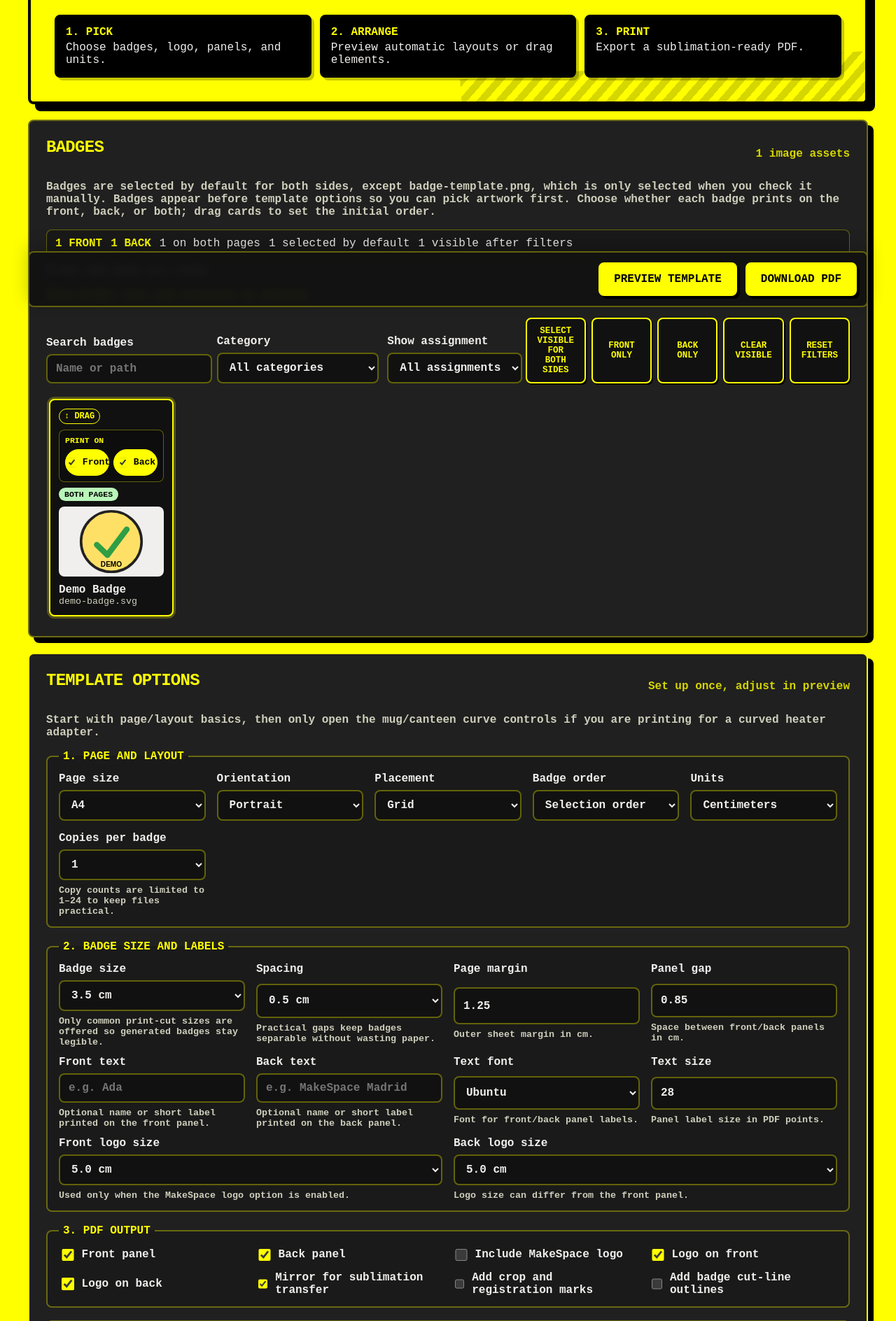
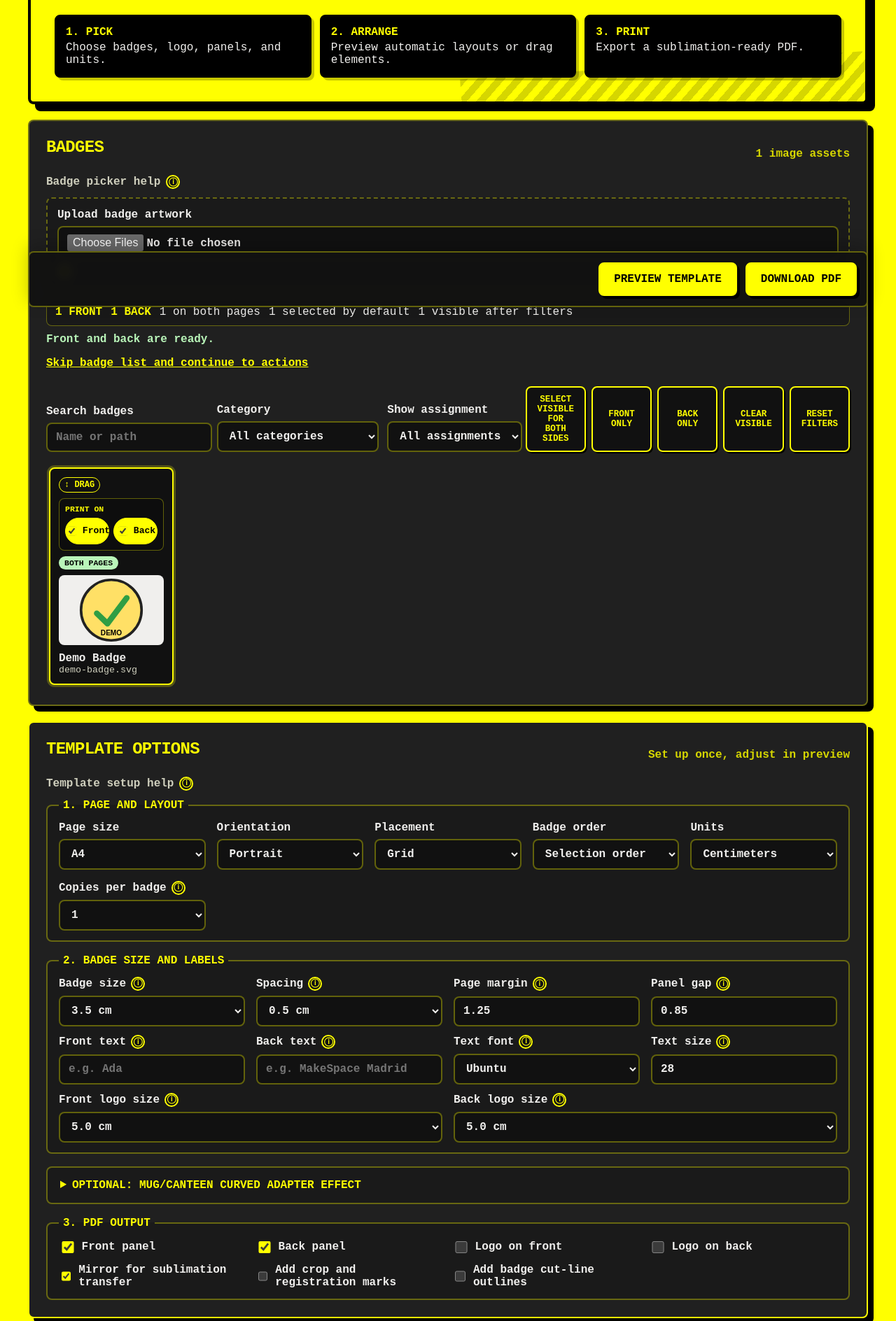
Before and after one commit to luisriverag/tshirt_templates, a Flask app: page / in a window 1280 px wide. Shown: the part 361-2249 px from the top of the page at 70% size. Run offline with Flask 3, Linux system fonts and the light colour scheme.

Commit message:
Raise UI badge size minimum

```diff
--- a/static/styles.css
+++ b/static/styles.css
@@ -52,6 +52,16 @@ h2 { margin: 0 0 18px; color: var(--primary-color); text-transform: uppercase; l
 .curve-helper { display: grid; gap: 6px; align-self: stretch; padding: 12px; border: 1px solid var(--line-color); border-radius: var(--border-radius); background: var(--surface-color); }
 .curve-helper strong { color: var(--primary-color); text-transform: uppercase; }
 .upload-dropzone { border: 2px dashed var(--line-color); border-radius: var(--border-radius); padding: 14px; background: rgba(0,0,0,.18); }
+.context-help { display: flex; align-items: center; gap: 8px; width: fit-content; margin: 8px 0 12px; color: #cfcfbd; font-weight: 800; }
+.label-row { display: inline-flex; align-items: center; gap: 7px; flex-wrap: wrap; }
+.info-hint { position: relative; display: inline-flex; align-items: center; width: fit-content; vertical-align: middle; }
+.info-hint summary { display: inline-grid; place-items: center; width: 1.25rem; height: 1.25rem; border: 2px solid var(--primary-color); border-radius: 999px; color: var(--primary-color); background: var(--surface-color); font-size: .78rem; font-weight: 900; line-height: 1; cursor: pointer; list-style: none; }
+.info-hint summary::-webkit-details-marker { display: none; }
+.info-hint summary:hover, .info-hint summary:focus-visible { color: var(--secondary-color); background: var(--primary-color); outline: none; }
+.info-hint summary:focus-visible { box-shadow: 0 0 0 3px rgba(255,255,0,.34); }
+.hint-bubble { display: none; position: absolute; left: 0; top: calc(100% + 8px); z-index: 12; width: max-content; max-width: min(320px, 82vw); padding: 10px 12px; border: 2px solid var(--primary-color); border-radius: var(--border-radius); color: var(--text-color); background: var(--surface-color); box-shadow: 5px 5px 0 var(--secondary-color); font-size: .82rem; font-weight: 700; line-height: 1.35; text-transform: none; }
+.info-hint:hover .hint-bubble, .info-hint[open] .hint-bubble, .info-hint:focus-within .hint-bubble { display: block; }
+.control-grid > label:nth-child(4n) .hint-bubble, .badge-toolbar label:nth-child(4n) .hint-bubble { left: auto; right: 0; }
 label { display: grid; gap: 7px; font-weight: 800; }
 small, .hint { color: #cfcfbd; font-weight: 700; }
 input, select, button { font: inherit; }
--- a/templates/index.html
+++ b/templates/index.html
@@ -1,3 +1,9 @@
+{% macro info_hint(text) -%}
+  <details class="info-hint">
+    <summary aria-label="More information">ⓘ</summary>
+    <span class="hint-bubble">{{ text }}</span>
+  </details>
+{%- endmacro %}
 <!doctype html>
 <html lang="en">
   <head>
@@ -46,7 +52,14 @@
             <h2>Badges</h2>
             <span>{{ badges|length }} image assets</span>
           </div>
-          <p class="hint" id="badge-picker-help">Badges are selected by default for both sides, except badge-template.png, which is only selected when you check it manually. Badges appear before template options so you can pick artwork first. Choose whether each badge prints on the front, back, or both; drag cards to set the initial order.</p>
+          <div class="context-help" id="badge-picker-help">
+            <span>Badge picker help</span>
+            {{ info_hint("Badges are selected by default for both sides, except badge-template.png, which is only selected when you check it manually. Badges appear before template options so you can pick artwork first. Choose whether each badge prints on the front, back, or both; drag cards to set the initial order.") }}
+          </div>
+          <label class="upload-dropzone">Upload badge artwork
+            <input type="file" name="uploads" multiple accept=".svg,.png,.jpg,.jpeg,image/svg+xml,image/png,image/jpeg">
+            {{ info_hint("Optional SVG, PNG, or JPG files are saved locally and included in this template.") }}
+          </label>
           <div class="selection-summary" aria-live="polite">
             <strong><span id="front-badge-count">{{ selected_ids|length }}</span> front</strong>
             <strong><span id="back-badge-count">{{ selected_ids|length }}</span> back</strong>
@@ -118,7 +131,10 @@
             <h2>Template options</h2>
             <span>Set up once, adjust in preview</span>
           </div>
-          <p class="hint">Start with page/layout basics, then only open the mug/canteen curve controls if you are printing for a curved heater adapter.</p>
+          <div class="context-help">
+            <span>Template setup help</span>
+            {{ info_hint("Start with page/layout basics, then only open the mug/canteen curve controls if you are printing for a curved heater adapter.") }}
+          </div>
 
           <div class="option-groups">
             <fieldset class="control-group">
@@ -159,13 +175,12 @@
                     {% endfor %}
                   </select>
                 </label>
-                <label>Copies per badge
+                <label><span class="label-row">Copies per badge {{ info_hint("Copy counts are limited to 1–24 to keep files practical.") }}</span>
                   <select name="copies">
                     {% for amount in copy_options %}
                       <option value="{{ amount }}">{{ amount }}</option>
                     {% endfor %}
                   </select>
-                  <small>Copy counts are limited to 1–24 to keep files practical.</small>
                 </label>
               </div>
             </fieldset>
@@ -173,83 +188,113 @@
             <fieldset class="control-group">
               <legend>2. Badge size and labels</legend>
               <div class="control-grid">
-                <label>Badge size
+                <label><span class="label-row">Badge size {{ info_hint("Badge size choices start at 2.5 cm / 1 in so generated badges stay printable and legible.") }}</span>
                   <select name="badge_size" id="badge-size-select">
                     {% for amount in badge_size_options[default_unit] %}
                       <option value="{{ amount }}" {% if amount == "3.5" %}selected{% endif %}>{{ amount }} {{ default_unit }}</option>
                     {% endfor %}
                   </select>
-                  <small>Only common print-cut sizes are offered so generated badges stay legible.</small>
                 </label>
-                <label>Spacing
+                <label><span class="label-row">Spacing {{ info_hint("Practical gaps keep badges separable without wasting paper.") }}</span>
                   <select name="spacing" id="spacing-select">
                     {% for amount in spacing_options[default_unit] %}
                       <option value="{{ amount }}" {% if amount == "0.5" %}selected{% endif %}>{{ amount }} {{ default_unit }}</option>
                     {% endfor %}
                   </select>
-                  <small>Practical gaps keep badges separable without wasting paper.</small>
                 </label>
-                <label>Page margin
+                <label><span class="label-row">Page margin
+                  <details class="info-hint">
+                    <summary aria-label="More information">ⓘ</summary>
+                    <span class="hint-bubble">Outer sheet margin in <span class="dynamic-unit">{{ default_unit }}</span>.</span>
+                  </details>
+                </span>
                   <input type="number" name="page_margin" id="page-margin-input" min="0" max="5" step="0.01" value="{{ default_page_margin_amounts[default_unit] }}">
-                  <small>Outer sheet margin in <span class="dynamic-unit">{{ default_unit }}</span>.</small>
                 </label>
-                <label>Panel gap
+                <label><span class="label-row">Panel gap
+                  <details class="info-hint">
+                    <summary aria-label="More information">ⓘ</summary>
+                    <span class="hint-bubble">Space between front/back panels in <span class="dynamic-unit">{{ default_unit }}</span>.</span>
+                  </details>
+                </span>
                   <input type="number" name="panel_gap" id="panel-gap-input" min="0" max="10" step="0.01" value="{{ default_panel_gap_amounts[default_unit] }}">
-                  <small>Space between front/back panels in <span class="dynamic-unit">{{ default_unit }}</span>.</small>
                 </label>
               </div>
               <div class="control-grid" style="margin-top:12px">
-                <label>Front text
-                  <input type="text" name="front_text" maxlength="64" placeholder="e.g. Ada" aria-describedby="front-text-help">
-                  <small id="front-text-help">Optional name or short label printed on the front panel.</small>
+                <label><span class="label-row">Front text {{ info_hint("Optional name or short label printed on the front panel.") }}</span>
+                  <input type="text" name="front_text" maxlength="64" placeholder="e.g. Ada">
                 </label>
-                <label>Back text
-                  <input type="text" name="back_text" maxlength="64" placeholder="e.g. MakeSpace Madrid" aria-describedby="back-text-help">
-                  <small id="back-text-help">Optional name or short label printed on the back panel.</small>
+                <label><span class="label-row">Back text {{ info_hint("Optional name or short label printed on the back panel.") }}</span>
+                  <input type="text" name="back_text" maxlength="64" placeholder="e.g. MakeSpace Madrid">
                 </label>
-                <label>Text font
+                <label><span class="label-row">Text font {{ info_hint("Font for front/back panel labels.") }}</span>
                   <select name="text_font">
                     {% for value, label in text_fonts.items() %}
                       <option value="{{ value }}" {% if value == "ubuntu" %}selected{% endif %}>{{ label }}</option>
                     {% endfor %}
                   </select>
-                  <small>Font for front/back panel labels.</small>
                 </label>
-                <label>Text size
+                <label><span class="label-row">Text size {{ info_hint("Panel label size in PDF points.") }}</span>
                   <input type="number" name="text_size" id="text-size-input" min="8" max="72" step="1" value="{{ default_text_size }}">
-                  <small>Panel label size in PDF points.</small>
                 </label>
               </div>
               <div class="control-grid" style="margin-top:12px">
-                <label>Front logo size
+                <label><span class="label-row">Front logo size {{ info_hint("Check “Logo on front” below to add the MakeSpace logo to the front panel.") }}</span>
                   <select name="front_logo_size" id="front-logo-size-select">
                     {% for amount in logo_size_options[default_unit] %}
                       <option value="{{ amount }}" {% if amount == "5.0" %}selected{% endif %}>{{ amount }} {{ default_unit }}</option>
                     {% endfor %}
                   </select>
-                  <small>Used only when the MakeSpace logo option is enabled.</small>
                 </label>
-                <label>Back logo size
+                <label><span class="label-row">Back logo size {{ info_hint("Logo size can differ from the front panel.") }}</span>
                   <select name="back_logo_size" id="back-logo-size-select">
                     {% for amount in logo_size_options[default_unit] %}
                       <option value="{{ amount }}" {% if amount == "5.0" %}selected{% endif %}>{{ amount }} {{ default_unit }}</option>
                     {% endfor %}
                   </select>
-                  <small>Logo size can differ from the front panel.</small>
                 </label>
                 <input type="hidden" name="logo_size" id="logo-size-select" value="{{ default_logo_amounts[default_unit] }}">
               </div>
             </fieldset>
+
+            <details class="advanced-panel curve-panel">
+              <summary>Optional: mug/canteen curved adapter effect</summary>
+              <div class="context-help">
+                <span>Curve adapter help</span>
+                {{ info_hint("Use this only for cylindrical blanks in a curved heater adapter. Pick a preset, then enter the measured outside diameter for the exact mug, canteen, or insert.") }}
+              </div>
+              <div class="control-grid">
+                <label>Curve device
+                  <select name="curve_device" id="curve-device-select">
+                    {% for value, label in curve_device_options.items() %}
+                      <option value="{{ value }}" {% if value == "custom" %}selected{% endif %}>{{ label }}</option>
+                    {% endfor %}
+                  </select>
+                </label>
+                <label><span class="label-row">Curve diameter
+                  <details class="info-hint">
+                    <summary aria-label="More information">ⓘ</summary>
+                    <span class="hint-bubble">Measured in <span id="curve-diameter-unit">{{ default_unit }}</span>.</span>
+                  </details>
+                </span>
+                  <input type="number" name="curve_diameter" id="curve-diameter-input" min="2.5" max="50" step="0.01" value="8.0">
+                </label>
+                <div class="curve-helper" aria-live="polite">
+                  <strong>Adapter math</strong>
+                  <span id="curve-circumference">Circumference: about 25.1 cm</span>
+                  {{ info_hint("This is a guide for checking wrap width; still test with scrap paper before pressing.") }}
+                </div>
+              </div>
+              <label class="inline"><input type="checkbox" name="include_curve_effect" id="include-curve-effect" value="on"> Apply curved effect in the PDF</label>
+              <input type="hidden" name="include_curve_effect" value="off">
+            </details>
 
             <fieldset class="control-group">
               <legend>3. PDF output</legend>
               <div class="toggle-grid">
                 <label class="inline"><input type="checkbox" name="sides" value="front" checked> Front panel</label>
                 <label class="inline"><input type="checkbox" name="sides" value="back" checked> Back panel</label>
-                <label class="inline"><input type="checkbox" name="include_logo" value="on"> Include MakeSpace logo</label>
-                <input type="hidden" name="include_logo" value="off">
-                <label class="inline"><input type="checkbox" name="logo_sides" value="front" checked> Logo on front</label>
-                <label class="inline"><input type="checkbox" name="logo_sides" value="back" checked> Logo on back</label>
+                <label class="inline"><input type="checkbox" name="logo_sides" value="front"> Logo on front</label>
+                <label class="inline"><input type="checkbox" name="logo_sides" value="back"> Logo on back</label>
                 <label class="inline"><input type="checkbox" name="mirror" value="on" checked> Mirror for sublimation transfer</label>
                 <input type="hidden" name="mirror" value="off">
                 <label class="inline"><input type="checkbox" name="include_print_marks" value="on"> Add crop and registration marks</label>
@@ -259,35 +304,7 @@
               </div>
             </fieldset>
 
-            <details class="advanced-panel curve-panel">
-              <summary>Optional: mug/canteen curved adapter effect</summary>
-              <p class="hint">Use this only for cylindrical blanks in a curved heater adapter. Pick a preset, then enter the measured outside diameter for the exact mug, canteen, or insert.</p>
-              <div class="control-grid">
-                <label>Curve device
-                  <select name="curve_device" id="curve-device-select">
-                    {% for value, label in curve_device_options.items() %}
-                      <option value="{{ value }}" {% if value == "custom" %}selected{% endif %}>{{ label }}</option>
-                    {% endfor %}
-                  </select>
-                </label>
-                <label>Curve diameter
-                  <input type="number" name="curve_diameter" id="curve-diameter-input" min="2.5" max="50" step="0.01" value="8.0">
-                  <small>Measured in <span id="curve-diameter-unit">{{ default_unit }}</span>.</small>
-                </label>
-                <div class="curve-helper" aria-live="polite">
-                  <strong>Adapter math</strong>
-                  <span id="curve-circumference">Circumference: about 25.1 cm</span>
-                  <small>This is a guide for checking wrap width; still test with scrap paper before pressing.</small>
-                </div>
-              </div>
-              <label class="inline"><input type="checkbox" name="include_curve_effect" id="include-curve-effect" value="on"> Apply curved effect in the PDF</label>
-              <input type="hidden" name="include_curve_effect" value="off">
-            </details>
 
-            <label class="upload-dropzone">Upload badge artwork
-              <input type="file" name="uploads" multiple accept=".svg,.png,.jpg,.jpeg,image/svg+xml,image/png,image/jpeg">
-              <small>Optional SVG, PNG, or JPG files are saved locally and included in this template.</small>
-            </label>
           </div>
         </section>
 
--- a/templates/preview.html
+++ b/templates/preview.html
@@ -194,7 +194,7 @@
           </div>
         </section>
 
-        {% for key in ['page_size', 'orientation', 'mode', 'order', 'unit', 'badge_size', 'spacing', 'page_margin', 'panel_gap', 'include_logo', 'logo_size', 'front_logo_size', 'back_logo_size', 'copies', 'mirror', 'include_print_marks', 'include_cut_lines', 'include_curve_effect', 'curve_device', 'curve_diameter', 'front_text', 'back_text', 'text_font', 'text_size'] %}
+        {% for key in ['page_size', 'orientation', 'mode', 'order', 'unit', 'badge_size', 'spacing', 'page_margin', 'panel_gap', 'logo_size', 'front_logo_size', 'back_logo_size', 'copies', 'mirror', 'include_print_marks', 'include_cut_lines', 'include_curve_effect', 'curve_device', 'curve_diameter', 'front_text', 'back_text', 'text_font', 'text_size'] %}
           {% if form.get(key) %}<input type="hidden" name="{{ key }}" value="{{ form.get(key) }}">{% endif %}
         {% endfor %}
         {% for side in form.getlist('sides') %}<input type="hidden" name="sides" value="{{ side }}">{% endfor %}
--- a/tshirt_templates/app.py
+++ b/tshirt_templates/app.py
@@ -77,8 +77,14 @@ TEXT_FONTS = {
     "courier": "Courier",
     "dejavu": "DejaVu Sans",
 }
+MIN_UI_BADGE_AMOUNTS = {"cm": 2.5, "in": 1.0}
 BADGE_SIZE_OPTIONS = {
-    unit: sorted(amounts, key=float) for unit, amounts in BADGE_AMOUNTS.items()
+    unit: [
+        amount
+        for amount in sorted(amounts, key=float)
+        if float(amount) >= MIN_UI_BADGE_AMOUNTS[unit]
+    ]
+    for unit, amounts in BADGE_AMOUNTS.items()
 }
 SPACING_OPTIONS = {
     unit: sorted(amounts, key=float) for unit, amounts in SPACING_AMOUNTS.items()
@@ -93,7 +99,7 @@ CURVE_DEVICE_OPTIONS = {
 }
 APP_VERSION = "0.1.0"
 MCP_TRANSPORT = "streamable-http-json-rpc"
-MCP_BADGES_URI_TEMPLATE = "tshirt://badges{?order,include_logo,refresh}"
+MCP_BADGES_URI_TEMPLATE = "tshirt://badges{?order,logo_sides,include_logo,refresh}"
 MCP_METHODS = [
     "initialize",
     "ping",
@@ -270,7 +276,7 @@ def options_payload() -> dict:
             "page_margin": DEFAULT_PAGE_MARGIN_AMOUNTS[DEFAULT_UNIT],
             "panel_gap": DEFAULT_PANEL_GAP_AMOUNTS[DEFAULT_UNIT],
             "include_logo": False,
-            "logo_sides": ["front", "back"],
+            "logo_sides": [],
             "logo_size": DEFAULT_LOGO_AMOUNTS[DEFAULT_UNIT],
             "front_logo_size": DEFAULT_LOGO_AMOUNTS[DEFAULT_UNIT],
             "back_logo_size": DEFAULT_LOGO_AMOUNTS[DEFAULT_UNIT],
@@ -420,6 +426,21 @@ def json_getlist(options: dict):
         return [str(value)]
 
     return getlist
+
+
+def logo_requested_from_sides(value) -> bool:
+    """Return whether a JSON/query logo_sides value selects any logo side."""
+
+    if value is None or value == "":
+        return False
+    if isinstance(value, str):
+        values = [value]
+    elif isinstance(value, list):
+        values = [str(item) for item in value]
+    else:
+        values = [str(value)]
+    raw_sides = [side for item in values for side in item.replace(",", " ").split()]
+    return any(side in {"front", "back"} for side in raw_sides)
 
 
 def create_app() -> Flask:
@@ -528,7 +549,9 @@ def create_app() -> Flask:
             refresh_badges()
         order = request.args.get("order", "alphabetical")
         badges = order_badges(_available_badges(), order)
-        include_logo = request.args.get("include_logo") in {"1", "true", "yes"}
+        include_logo = request.args.get("include_logo") in {"1", "true", "yes"} or logo_requested_from_sides(
+            request.args.getlist("logo_sides")
+        )
         if include_logo:
             badges = [*badges, LOGO_BADGE]
         return jsonify({"badges": [badge_to_dict(badge) for badge in badges]})
@@ -1286,7 +1309,17 @@ def create_app() -> Flask:
                     "properties": {
                         "refresh": {"type": "boolean"},
                         "order": {"type": "string"},
-                        "include_logo": {"type": "boolean"},
+                        "logo_sides": {
+                            "description": "Preferred: include the MakeSpace logo when one or more panel sides are selected.",
+                            "oneOf": [
+                                {"type": "array", "items": {"type": "string", "enum": ["front", "back"]}},
+                                {"type": "string"},
+                            ],
+                        },
+                        "include_logo": {
+                            "type": "boolean",
+                            "description": "Legacy compatibility flag; prefer logo_sides.",
+                        },
                     },
                 },
             },
@@ -1550,7 +1583,9 @@ def create_app() -> Flask:
             refresh_badges()
         order = str(query.get("order", ["alphabetical"])[0])
         badges = order_badges(_available_badges(), order)
-        if _truthy(query.get("include_logo", [False])[0]):
+        if _truthy(query.get("include_logo", [False])[0]) or logo_requested_from_sides(
+            query.get("logo_sides", [])
+        ):
             badges = [*badges, LOGO_BADGE]
         return badges
 
@@ -1691,7 +1726,9 @@ def create_app() -> Flask:
                     refresh_badges()
                 order = str(arguments.get("order", "alphabetical"))
                 badges = order_badges(_available_badges(), order)
-                if arguments.get("include_logo"):
+                if arguments.get("include_logo") or logo_requested_from_sides(
+                    arguments.get("logo_sides")
+                ):
                     badges = [*badges, LOGO_BADGE]
                 payload = {"badges": [badge_to_dict(badge) for badge in badges]}
                 return _mcp_result(
```
Also changed, not shown: docs/APIDOCS.md (+16 -6 lines), docs/SPECS.md (+1 -1 lines), tests/test_app_integration.py (+23 -12 lines), tests/test_layout.py (+26 -2 lines), tests/test_options.py (+15 -1 lines), tshirt_templates/layout.py (+110 -17 lines), tshirt_templates/options.py (+12 -3 lines), README.md.
